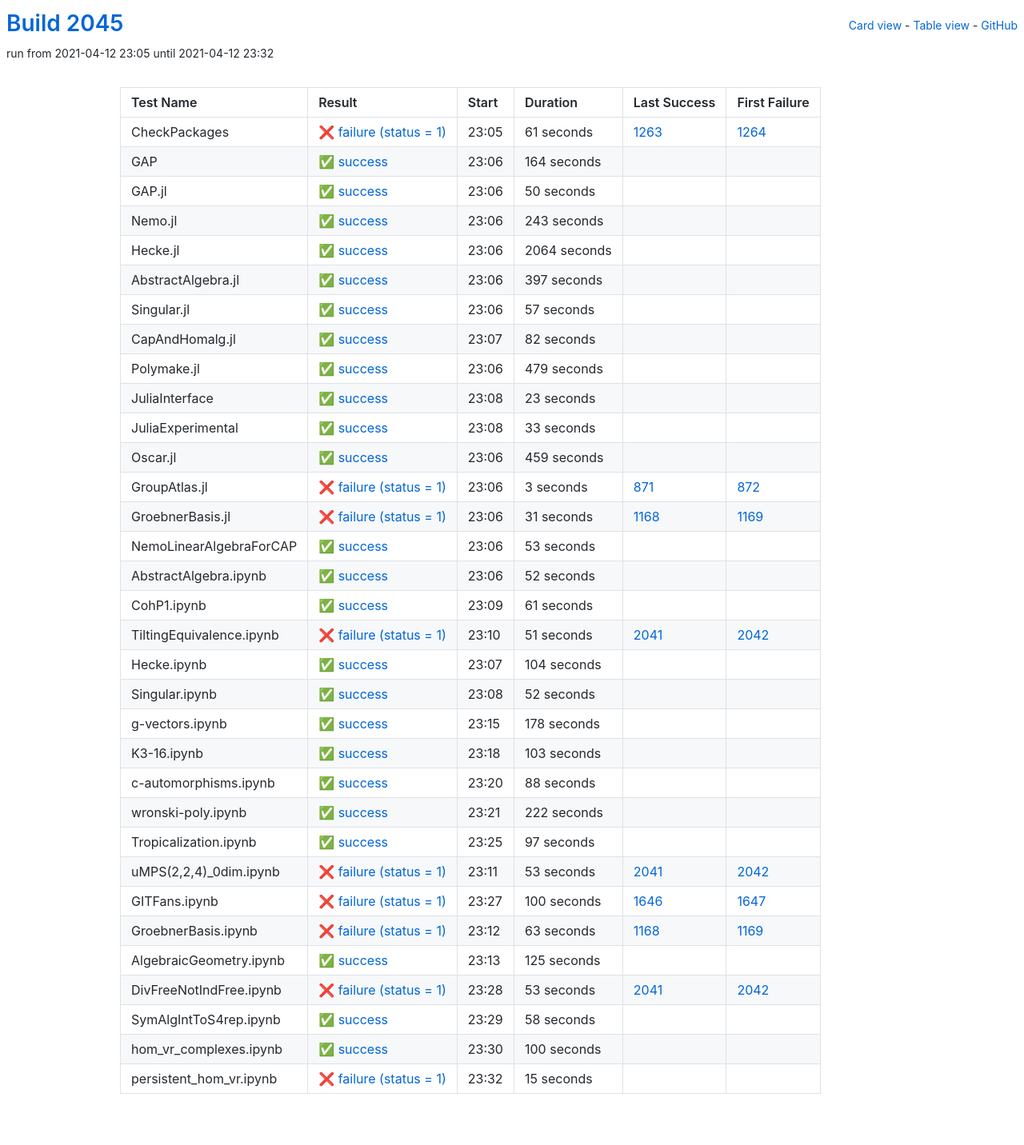
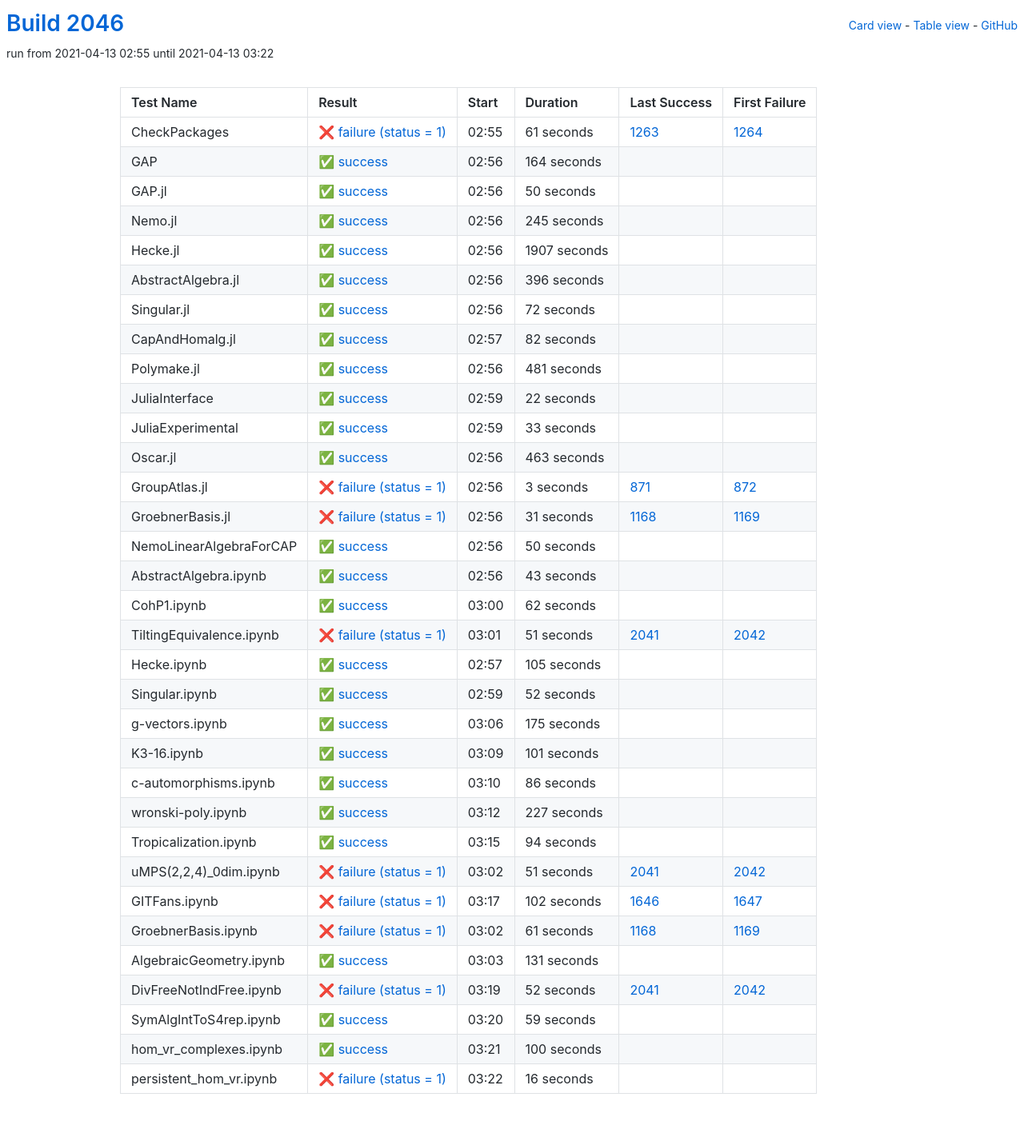
Before and after one commit to oscar-system/oscar-ci-status-stable, a Jekyll site: the page built from table.html, in a window 1280 px wide. Shown: the whole page at 80% size. Built offline with Jekyll 4.4.1, drawn with Linux system fonts in a browser that asks for light colours.

Commit message:
Build #2046

```diff
--- a/_data/ci.yml
+++ b/_data/ci.yml
@@ -1,6 +1,6 @@
 ---
-build: 2045
-build_url: https://oscarci.mathematik.uni-kl.de/job/oscar-stable/2045/
+build: 2046
+build_url: https://oscarci.mathematik.uni-kl.de/job/oscar-stable/2046/
 job: oscar-stable
 organization: oscar-system
 repo: oscar-ci-status-stable
@@ -8,8 +8,8 @@ repourl: https://github.com/oscar-system/oscar-ci-status-stable
 tests:
 - name: CheckPackages
   id: checkpackages
-  log: https://oscarci.mathematik.uni-kl.de/job/oscar-stable/2045/artifact/logs/build-2045/CheckPackages.log
-  start: 2021-04-12 23:05
+  log: https://oscarci.mathematik.uni-kl.de/job/oscar-stable/2046/artifact/logs/build-2046/CheckPackages.log
+  start: 2021-04-13 02:55
   success: false
   exitcode: 1
   status: failure
@@ -20,8 +20,8 @@ tests:
   first_failure_url: https://oscarci.mathematik.uni-kl.de/job/oscar-stable/1264/
 - name: GAP
   id: gap
-  log: https://oscarci.mathematik.uni-kl.de/job/oscar-stable/2045/artifact/logs/build-2045/GAP.log
-  start: 2021-04-12 23:06
+  log: https://oscarci.mathematik.uni-kl.de/job/oscar-stable/2046/artifact/logs/build-2046/GAP.log
+  start: 2021-04-13 02:56
   success: true
   exitcode: 0
   status: success
@@ -32,8 +32,8 @@ tests:
   first_failure_url:
 - name: GAP.jl
   id: gap-jl
-  log: https://oscarci.mathematik.uni-kl.de/job/oscar-stable/2045/artifact/logs/build-2045/GAP.jl.log
-  start: 2021-04-12 23:06
+  log: https://oscarci.mathematik.uni-kl.de/job/oscar-stable/2046/artifact/logs/build-2046/GAP.jl.log
+  start: 2021-04-13 02:56
   success: true
   exitcode: 0
   status: success
@@ -44,56 +44,56 @@ tests:
   first_failure_url:
 - name: Nemo.jl
   id: nemo-jl
-  log: https://oscarci.mathematik.uni-kl.de/job/oscar-stable/2045/artifact/logs/build-2045/Nemo.jl.log
-  start: 2021-04-12 23:06
+  log: https://oscarci.mathematik.uni-kl.de/job/oscar-stable/2046/artifact/logs/build-2046/Nemo.jl.log
+  start: 2021-04-13 02:56
   success: true
   exitcode: 0
   status: success
-  duration: 243
+  duration: 245
   last_success: false
   last_success_url:
   first_failure: false
   first_failure_url:
 - name: Hecke.jl
   id: hecke-jl
-  log: https://oscarci.mathematik.uni-kl.de/job/oscar-stable/2045/artifact/logs/build-2045/Hecke.jl.log
-  start: 2021-04-12 23:06
+  log: https://oscarci.mathematik.uni-kl.de/job/oscar-stable/2046/artifact/logs/build-2046/Hecke.jl.log
+  start: 2021-04-13 02:56
   success: true
   exitcode: 0
   status: success
-  duration: 2064
+  duration: 1907
   last_success: false
   last_success_url:
   first_failure: false
   first_failure_url:
 - name: AbstractAlgebra.jl
   id: abstractalgebra-jl
-  log: https://oscarci.mathematik.uni-kl.de/job/oscar-stable/2045/artifact/logs/build-2045/AbstractAlgebra.jl.log
-  start: 2021-04-12 23:06
+  log: https://oscarci.mathematik.uni-kl.de/job/oscar-stable/2046/artifact/logs/build-2046/AbstractAlgebra.jl.log
+  start: 2021-04-13 02:56
   success: true
   exitcode: 0
   status: success
-  duration: 397
+  duration: 396
   last_success: false
   last_success_url:
   first_failure: false
   first_failure_url:
 - name: Singular.jl
   id: singular-jl
-  log: https://oscarci.mathematik.uni-kl.de/job/oscar-stable/2045/artifact/logs/build-2045/Singular.jl.log
-  start: 2021-04-12 23:06
+  log: https://oscarci.mathematik.uni-kl.de/job/oscar-stable/2046/artifact/logs/build-2046/Singular.jl.log
+  start: 2021-04-13 02:56
   success: true
   exitcode: 0
   status: success
-  duration: 57
+  duration: 72
   last_success: false
   last_success_url:
   first_failure: false
   first_failure_url:
 - name: CapAndHomalg.jl
   id: capandhomalg-jl
-  log: https://oscarci.mathematik.uni-kl.de/job/oscar-stable/2045/artifact/logs/build-2045/CapAndHomalg.jl.log
-  start: 2021-04-12 23:07
+  log: https://oscarci.mathematik.uni-kl.de/job/oscar-stable/2046/artifact/logs/build-2046/CapAndHomalg.jl.log
+  start: 2021-04-13 02:57
   success: true
   exitcode: 0
   status: success
@@ -104,32 +104,32 @@ tests:
   first_failure_url:
 - name: Polymake.jl
   id: polymake-jl
-  log: https://oscarci.mathematik.uni-kl.de/job/oscar-stable/2045/artifact/logs/build-2045/Polymake.jl.log
-  start: 2021-04-12 23:06
+  log: https://oscarci.mathematik.uni-kl.de/job/oscar-stable/2046/artifact/logs/build-2046/Polymake.jl.log
+  start: 2021-04-13 02:56
   success: true
   exitcode: 0
   status: success
-  duration: 479
+  duration: 481
   last_success: false
   last_success_url:
   first_failure: false
   first_failure_url:
 - name: JuliaInterface
   id: juliainterface
-  log: https://oscarci.mathematik.uni-kl.de/job/oscar-stable/2045/artifact/logs/build-2045/JuliaInterface.log
-  start: 2021-04-12 23:08
+  log: https://oscarci.mathematik.uni-kl.de/job/oscar-stable/2046/artifact/logs/build-2046/JuliaInterface.log
+  start: 2021-04-13 02:59
   success: true
   exitcode: 0
   status: success
-  duration: 23
+  duration: 22
   last_success: false
   last_success_url:
   first_failure: false
   first_failure_url:
 - name: JuliaExperimental
   id: juliaexperimental
-  log: https://oscarci.mathematik.uni-kl.de/job/oscar-stable/2045/artifact/logs/build-2045/JuliaExperimental.log
-  start: 2021-04-12 23:08
+  log: https://oscarci.mathematik.uni-kl.de/job/oscar-stable/2046/artifact/logs/build-2046/JuliaExperimental.log
+  start: 2021-04-13 02:59
   success: true
   exitcode: 0
   status: success
@@ -140,20 +140,20 @@ tests:
   first_failure_url:
 - name: Oscar.jl
   id: oscar-jl
-  log: https://oscarci.mathematik.uni-kl.de/job/oscar-stable/2045/artifact/logs/build-2045/Oscar.jl.log
-  start: 2021-04-12 23:06
+  log: https://oscarci.mathematik.uni-kl.de/job/oscar-stable/2046/artifact/logs/build-2046/Oscar.jl.log
+  start: 2021-04-13 02:56
   success: true
   exitcode: 0
   status: success
-  duration: 459
+  duration: 463
   last_success: false
   last_success_url:
   first_failure: false
   first_failure_url:
 - name: GroupAtlas.jl
   id: groupatlas-jl
-  log: https://oscarci.mathematik.uni-kl.de/job/oscar-stable/2045/artifact/logs/build-2045/GroupAtlas.jl.log
-  start: 2021-04-12 23:06
+  log: https://oscarci.mathematik.uni-kl.de/job/oscar-stable/2046/artifact/logs/build-2046/GroupAtlas.jl.log
+  start: 2021-04-13 02:56
   success: false
   exitcode: 1
   status: failure
@@ -164,8 +164,8 @@ tests:
   first_failure_url: https://oscarci.mathematik.uni-kl.de/job/oscar-stable/872/
 - name: GroebnerBasis.jl
   id: groebnerbasis-jl
-  log: https://oscarci.mathematik.uni-kl.de/job/oscar-stable/2045/artifact/logs/build-2045/GroebnerBasis.jl.log
-  start: 2021-04-12 23:06
+  log: https://oscarci.mathematik.uni-kl.de/job/oscar-stable/2046/artifact/logs/build-2046/GroebnerBasis.jl.log
+  start: 2021-04-13 02:56
   success: false
   exitcode: 1
   status: failure
@@ -176,44 +176,44 @@ tests:
   first_failure_url: https://oscarci.mathematik.uni-kl.de/job/oscar-stable/1169/
 - name: NemoLinearAlgebraForCAP
   id: nemolinearalgebraforcap
-  log: https://oscarci.mathematik.uni-kl.de/job/oscar-stable/2045/artifact/logs/build-2045/NemoLinearAlgebraForCAP.log
-  start: 2021-04-12 23:06
+  log: https://oscarci.mathematik.uni-kl.de/job/oscar-stable/2046/artifact/logs/build-2046/NemoLinearAlgebraForCAP.log
+  start: 2021-04-13 02:56
   success: true
   exitcode: 0
   status: success
-  duration: 53
+  duration: 50
   last_success: false
   last_success_url:
   first_failure: false
   first_failure_url:
 - name: AbstractAlgebra.ipynb
   id: abstractalgebra-ipynb
-  log: https://oscarci.mathematik.uni-kl.de/job/oscar-stable/2045/artifact/logs/build-2045/AbstractAlgebra.ipynb.log
-  start: 2021-04-12 23:06
+  log: https://oscarci.mathematik.uni-kl.de/job/oscar-stable/2046/artifact/logs/build-2046/AbstractAlgebra.ipynb.log
+  start: 2021-04-13 02:56
   success: true
   exitcode: 0
   status: success
-  duration: 52
+  duration: 43
   last_success: false
   last_success_url:
   first_failure: false
   first_failure_url:
 - name: CohP1.ipynb
   id: cohp1-ipynb
-  log: https://oscarci.mathematik.uni-kl.de/job/oscar-stable/2045/artifact/logs/build-2045/CohP1.ipynb.log
-  start: 2021-04-12 23:09
+  log: https://oscarci.mathematik.uni-kl.de/job/oscar-stable/2046/artifact/logs/build-2046/CohP1.ipynb.log
+  start: 2021-04-13 03:00
   success: true
   exitcode: 0
   status: success
-  duration: 61
+  duration: 62
   last_success: false
   last_success_url:
   first_failure: false
   first_failure_url:
 - name: TiltingEquivalence.ipynb
   id: tiltingequivalence-ipynb
-  log: https://oscarci.mathematik.uni-kl.de/job/oscar-stable/2045/artifact/logs/build-2045/TiltingEquivalence.ipynb.log
-  start: 2021-04-12 23:10
+  log: https://oscarci.mathematik.uni-kl.de/job/oscar-stable/2046/artifact/logs/build-2046/TiltingEquivalence.ipynb.log
+  start: 2021-04-13 03:01
   success: false
   exitcode: 1
   status: failure
@@ -224,20 +224,20 @@ tests:
   first_failure_url: https://oscarci.mathematik.uni-kl.de/job/oscar-stable/2042/
 - name: Hecke.ipynb
   id: hecke-ipynb
-  log: https://oscarci.mathematik.uni-kl.de/job/oscar-stable/2045/artifact/logs/build-2045/Hecke.ipynb.log
-  start: 2021-04-12 23:07
+  log: https://oscarci.mathematik.uni-kl.de/job/oscar-stable/2046/artifact/logs/build-2046/Hecke.ipynb.log
+  start: 2021-04-13 02:57
   success: true
   exitcode: 0
   status: success
-  duration: 104
+  duration: 105
   last_success: false
   last_success_url:
   first_failure: false
   first_failure_url:
 - name: Singular.ipynb
   id: singular-ipynb
-  log: https://oscarci.mathematik.uni-kl.de/job/oscar-stable/2045/artifact/logs/build-2045/Singular.ipynb.log
-  start: 2021-04-12 23:08
+  log: https://oscarci.mathematik.uni-kl.de/job/oscar-stable/2046/artifact/logs/build-2046/Singular.ipynb.log
+  start: 2021-04-13 02:59
   success: true
   exitcode: 0
   status: success
@@ -248,140 +248,140 @@ tests:
   first_failure_url:
 - name: g-vectors.ipynb
   id: g-vectors-ipynb
-  log: https://oscarci.mathematik.uni-kl.de/job/oscar-stable/2045/artifact/logs/build-2045/g-vectors.ipynb.log
-  start: 2021-04-12 23:15
+  log: https://oscarci.mathematik.uni-kl.de/job/oscar-stable/2046/artifact/logs/build-2046/g-vectors.ipynb.log
+  start: 2021-04-13 03:06
   success: true
   exitcode: 0
   status: success
-  duration: 178
+  duration: 175
   last_success: false
   last_success_url:
   first_failure: false
   first_failure_url:
 - name: K3-16.ipynb
   id: k3-16-ipynb
-  log: https://oscarci.mathematik.uni-kl.de/job/oscar-stable/2045/artifact/logs/build-2045/K3-16.ipynb.log
-  start: 2021-04-12 23:18
+  log: https://oscarci.mathematik.uni-kl.de/job/oscar-stable/2046/artifact/logs/build-2046/K3-16.ipynb.log
+  start: 2021-04-13 03:09
   success: true
   exitcode: 0
   status: success
-  duration: 103
+  duration: 101
   last_success: false
   last_success_url:
   first_failure: false
   first_failure_url:
 - name: c-automorphisms.ipynb
   id: c-automorphisms-ipynb
-  log: https://oscarci.mathematik.uni-kl.de/job/oscar-stable/2045/artifact/logs/build-2045/c-automorphisms.ipynb.log
-  start: 2021-04-12 23:20
+  log: https://oscarci.mathematik.uni-kl.de/job/oscar-stable/2046/artifact/logs/build-2046/c-automorphisms.ipynb.log
+  start: 2021-04-13 03:10
   success: true
   exitcode: 0
   status: success
-  duration: 88
+  duration: 86
   last_success: false
   last_success_url:
   first_failure: false
   first_failure_url:
 - name: wronski-poly.ipynb
   id: wronski-poly-ipynb
-  log: https://oscarci.mathematik.uni-kl.de/job/oscar-stable/2045/artifact/logs/build-2045/wronski-poly.ipynb.log
-  start: 2021-04-12 23:21
+  log: https://oscarci.mathematik.uni-kl.de/job/oscar-stable/2046/artifact/logs/build-2046/wronski-poly.ipynb.log
+  start: 2021-04-13 03:12
   success: true
   exitcode: 0
   status: success
-  duration: 222
+  duration: 227
   last_success: false
   last_success_url:
   first_failure: false
   first_failure_url:
 - name: Tropicalization.ipynb
   id: tropicalization-ipynb
-  log: https://oscarci.mathematik.uni-kl.de/job/oscar-stable/2045/artifact/logs/build-2045/Tropicalization.ipynb.log
-  start: 2021-04-12 23:25
+  log: https://oscarci.mathematik.uni-kl.de/job/oscar-stable/2046/artifact/logs/build-2046/Tropicalization.ipynb.log
+  start: 2021-04-13 03:15
   success: true
   exitcode: 0
   status: success
-  duration: 97
+  duration: 94
   last_success: false
   last_success_url:
   first_failure: false
   first_failure_url:
 - name: uMPS(2,2,4)_0dim.ipynb
   id: umps-2-2-4-0dim-ipynb
-  log: https://oscarci.mathematik.uni-kl.de/job/oscar-stable/2045/artifact/logs/build-2045/uMPS-2-2-4-_0dim.ipynb.log
-  start: 2021-04-12 23:11
+  log: https://oscarci.mathematik.uni-kl.de/job/oscar-stable/2046/artifact/logs/build-2046/uMPS-2-2-4-_0dim.ipynb.log
+  start: 2021-04-13 03:02
   success: false
   exitcode: 1
   status: failure
-  duration: 53
+  duration: 51
   last_success: 2041
   last_success_url: https://oscarci.mathematik.uni-kl.de/job/oscar-stable/2041/
   first_failure: 2042
   first_failure_url: https://oscarci.mathematik.uni-kl.de/job/oscar-stable/2042/
 - name: GITFans.ipynb
   id: gitfans-ipynb
-  log: https://oscarci.mathematik.uni-kl.de/job/oscar-stable/2045/artifact/logs/build-2045/GITFans.ipynb.log
-  start: 2021-04-12 23:27
+  log: https://oscarci.mathematik.uni-kl.de/job/oscar-stable/2046/artifact/logs/build-2046/GITFans.ipynb.log
+  start: 2021-04-13 03:17
   success: false
   exitcode: 1
   status: failure
-  duration: 100
+  duration: 102
   last_success: 1646
   last_success_url: https://oscarci.mathematik.uni-kl.de/job/oscar-stable/1646/
   first_failure: 1647
   first_failure_url: https://oscarci.mathematik.uni-kl.de/job/oscar-stable/1647/
 - name: GroebnerBasis.ipynb
   id: groebnerbasis-ipynb
-  log: https://oscarci.mathematik.uni-kl.de/job/oscar-stable/2045/artifact/logs/build-2045/GroebnerBasis.ipynb.log
-  start: 2021-04-12 23:12
+  log: https://oscarci.mathematik.uni-kl.de/job/oscar-stable/2046/artifact/logs/build-2046/GroebnerBasis.ipynb.log
+  start: 2021-04-13 03:02
   success: false
   exitcode: 1
   status: failure
-  duration: 63
+  duration: 61
   last_success: 1168
   last_success_url: https://oscarci.mathematik.uni-kl.de/job/oscar-stable/1168/
   first_failure: 1169
   first_failure_url: https://oscarci.mathematik.uni-kl.de/job/oscar-stable/1169/
 - name: AlgebraicGeometry.ipynb
   id: algebraicgeometry-ipynb
-  log: https://oscarci.mathematik.uni-kl.de/job/oscar-stable/2045/artifact/logs/build-2045/AlgebraicGeometry.ipynb.log
-  start: 2021-04-12 23:13
+  log: https://oscarci.mathematik.uni-kl.de/job/oscar-stable/2046/artifact/logs/build-2046/AlgebraicGeometry.ipynb.log
+  start: 2021-04-13 03:03
   success: true
   exitcode: 0
   status: success
-  duration: 125
+  duration: 131
   last_success: false
   last_success_url:
   first_failure: false
   first_failure_url:
 - name: DivFreeNotIndFree.ipynb
   id: divfreenotindfree-ipynb
-  log: https://oscarci.mathematik.uni-kl.de/job/oscar-stable/2045/artifact/logs/build-2045/DivFreeNotIndFree.ipynb.log
-  start: 2021-04-12 23:28
+  log: https://oscarci.mathematik.uni-kl.de/job/oscar-stable/2046/artifact/logs/build-2046/DivFreeNotIndFree.ipynb.log
+  start: 2021-04-13 03:19
   success: false
   exitcode: 1
   status: failure
-  duration: 53
+  duration: 52
   last_success: 2041
   last_success_url: https://oscarci.mathematik.uni-kl.de/job/oscar-stable/2041/
   first_failure: 2042
   first_failure_url: https://oscarci.mathematik.uni-kl.de/job/oscar-stable/2042/
 - name: SymAlgIntToS4rep.ipynb
   id: symalginttos4rep-ipynb
-  log: https://oscarci.mathematik.uni-kl.de/job/oscar-stable/2045/artifact/logs/build-2045/SymAlgIntToS4rep.ipynb.log
-  start: 2021-04-12 23:29
+  log: https://oscarci.mathematik.uni-kl.de/job/oscar-stable/2046/artifact/logs/build-2046/SymAlgIntToS4rep.ipynb.log
+  start: 2021-04-13 03:20
   success: true
   exitcode: 0
   status: success
-  duration: 58
+  duration: 59
   last_success: false
   last_success_url:
   first_failure: false
   first_failure_url:
 - name: hom_vr_complexes.ipynb
   id: hom-vr-complexes-ipynb
-  log: https://oscarci.mathematik.uni-kl.de/job/oscar-stable/2045/artifact/logs/build-2045/hom_vr_complexes.ipynb.log
-  start: 2021-04-12 23:30
+  log: https://oscarci.mathematik.uni-kl.de/job/oscar-stable/2046/artifact/logs/build-2046/hom_vr_complexes.ipynb.log
+  start: 2021-04-13 03:21
   success: true
   exitcode: 0
   status: success
@@ -392,12 +392,12 @@ tests:
   first_failure_url:
 - name: persistent_hom_vr.ipynb
   id: persistent-hom-vr-ipynb
-  log: https://oscarci.mathematik.uni-kl.de/job/oscar-stable/2045/artifact/logs/build-2045/persistent_hom_vr.ipynb.log
-  start: 2021-04-12 23:32
+  log: https://oscarci.mathematik.uni-kl.de/job/oscar-stable/2046/artifact/logs/build-2046/persistent_hom_vr.ipynb.log
+  start: 2021-04-13 03:22
   success: false
   exitcode: 1
   status: failure
-  duration: 15
+  duration: 16
   last_success: false
   last_success_url:
   first_failure: false
```
Also changed, not shown: README.md.
